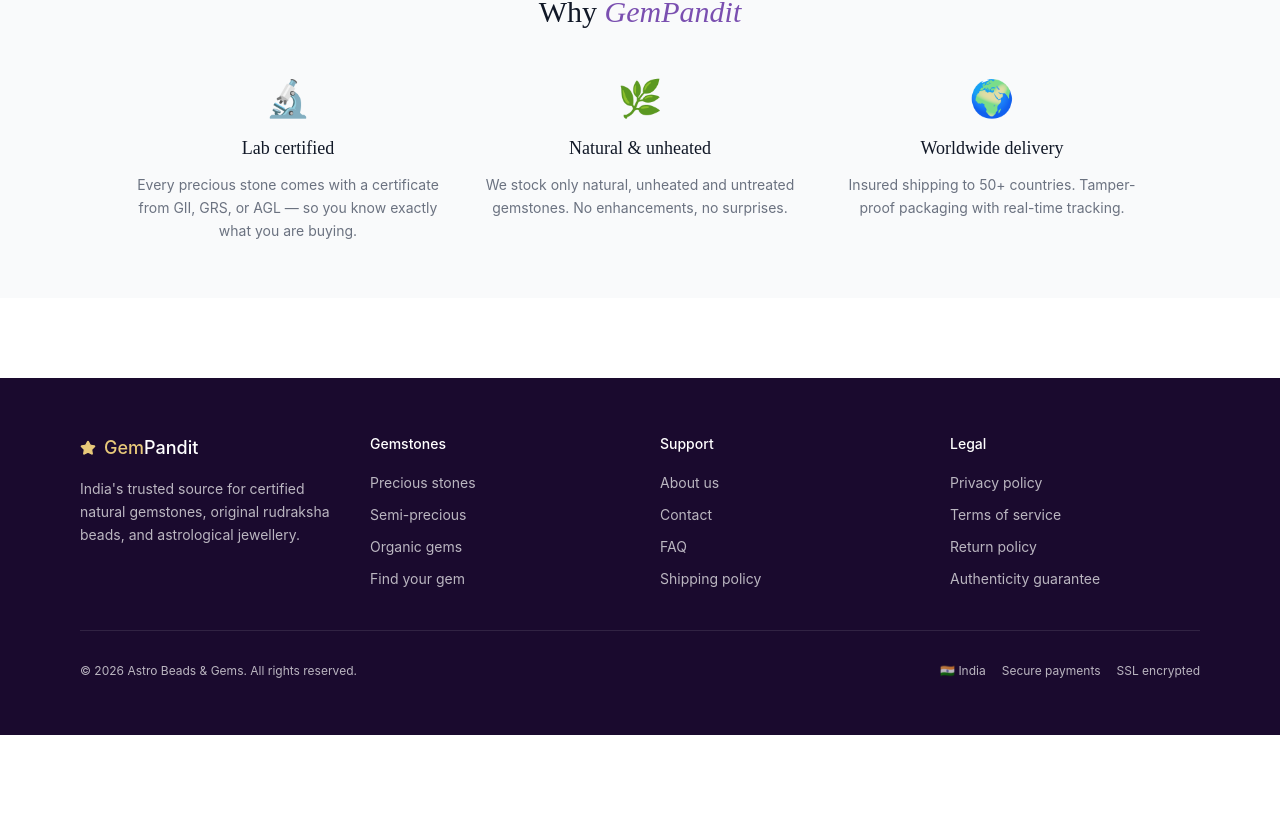
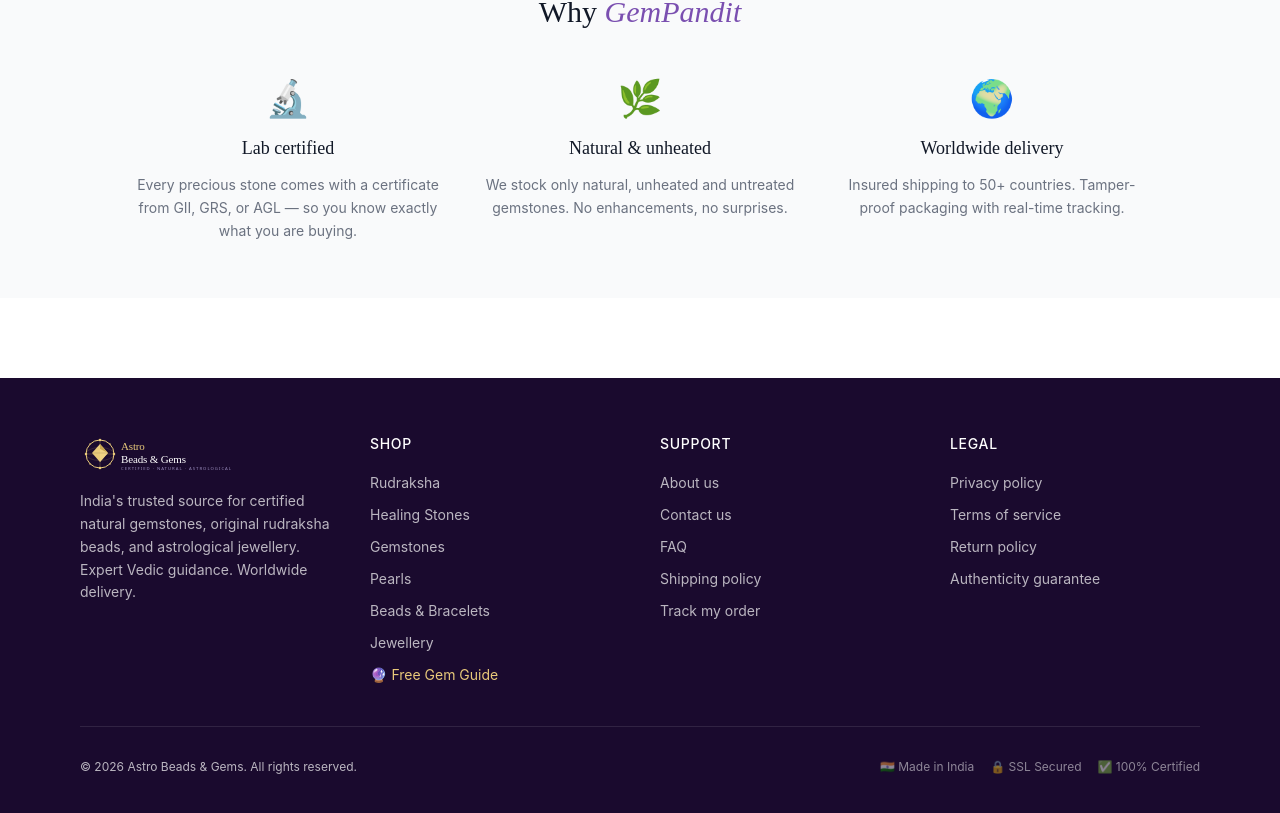
Before and after one commit to pjsp1015-beep/astrobeads, a Next.js app: page / in a window 1280 px wide. Shown: the part 1829-2642 px from the top of the page. Before the commit the page ends 2564 px from the top, so only its background shows below. Built offline with nearby package versions, Linux system fonts and the light colour scheme; no server answers; the database is empty.

Commit message:
Update Footer component with logo and new text
Replaced star icon with logo image and updated footer content.

```diff
--- a/src/components/layout/Footer.tsx
+++ b/src/components/layout/Footer.tsx
@@ -1,6 +1,5 @@
-// src/components/layout/Footer.tsx
 import Link from 'next/link'
-import { Star } from 'lucide-react'
+import Image from 'next/image'
 
 export function Footer() {
   return (
@@ -8,65 +7,49 @@
       <div className="max-w-6xl mx-auto px-4 py-14">
         <div className="grid md:grid-cols-4 gap-10 mb-10">
           <div>
-            <div className="flex items-center gap-2 mb-4">
-              <Star className="w-4 h-4 text-gold-400 fill-gold-400" />
-              <span className="text-lg font-medium text-white">
-                <span className="text-gold-400">Gem</span>Pandit
-              </span>
+            <div className="mb-4">
+              <Image src="/logo.svg" alt="Astro Beads & Gems" width={160} height={40} />
             </div>
-            <p className="text-sm leading-relaxed">
-              India's trusted source for certified natural gemstones, original rudraksha beads, and astrological jewellery.
-            </p>
+            <p className="text-sm leading-relaxed">India's trusted source for certified natural gemstones, original rudraksha beads, and astrological jewellery. Expert Vedic guidance. Worldwide delivery.</p>
           </div>
-          {[
-            {
-              title: 'Gemstones',
-              links: [
-                { href: '/catalog?category=precious', label: 'Precious stones' },
-                { href: '/catalog?category=semi-precious', label: 'Semi-precious' },
-                { href: '/catalog?category=organic', label: 'Organic gems' },
-                { href: '/quiz', label: 'Find your gem' },
-              ],
-            },
-            {
-              title: 'Support',
-              links: [
-                { href: '/about', label: 'About us' },
-                { href: '/contact', label: 'Contact' },
-                { href: '/faq', label: 'FAQ' },
-                { href: '/shipping', label: 'Shipping policy' },
-              ],
-            },
-            {
-              title: 'Legal',
-              links: [
-                { href: '/privacy', label: 'Privacy policy' },
-                { href: '/terms', label: 'Terms of service' },
-                { href: '/returns', label: 'Return policy' },
-                { href: '/authenticity', label: 'Authenticity guarantee' },
-              ],
-            },
-          ].map(({ title, links }) => (
-            <div key={title}>
-              <h4 className="text-white font-medium mb-4 text-sm">{title}</h4>
-              <ul className="space-y-2">
-                {links.map(({ href, label }) => (
-                  <li key={href}>
-                    <Link href={href} className="text-sm hover:text-gold-400 transition-colors">
-                      {label}
-                    </Link>
-                  </li>
-                ))}
-              </ul>
-            </div>
-          ))}
+          <div>
+            <h4 className="text-white font-medium mb-4 text-sm uppercase tracking-wider">Shop</h4>
+            <ul className="space-y-2">
+              <li><Link href="/catalog?category=rudraksha" className="text-sm hover:text-gold-400 transition-colors">Rudraksha</Link></li>
+              <li><Link href="/catalog?category=healing-stones" className="text-sm hover:text-gold-400 transition-colors">Healing Stones</Link></li>
+              <li><Link href="/catalog?category=gemstones" className="text-sm hover:text-gold-400 transition-colors">Gemstones</Link></li>
+              <li><Link href="/catalog?category=pearls" className="text-sm hover:text-gold-400 transition-colors">Pearls</Link></li>
+              <li><Link href="/catalog?category=beads-bracelets" className="text-sm hover:text-gold-400 transition-colors">Beads & Bracelets</Link></li>
+              <li><Link href="/catalog?category=jewellery" className="text-sm hover:text-gold-400 transition-colors">Jewellery</Link></li>
+              <li><Link href="/quiz" className="text-sm text-gold-400 hover:text-gold-300 transition-colors">🔮 Free Gem Guide</Link></li>
+            </ul>
+          </div>
+          <div>
+            <h4 className="text-white font-medium mb-4 text-sm uppercase tracking-wider">Support</h4>
+            <ul className="space-y-2">
+              <li><Link href="/about" className="text-sm hover:text-gold-400 transition-colors">About us</Link></li>
+              <li><Link href="/contact" className="text-sm hover:text-gold-400 transition-colors">Contact us</Link></li>
+              <li><Link href="/faq" className="text-sm hover:text-gold-400 transition-colors">FAQ</Link></li>
+              <li><Link href="/shipping" className="text-sm hover:text-gold-400 transition-colors">Shipping policy</Link></li>
+              <li><Link href="/track" className="text-sm hover:text-gold-400 transition-colors">Track my order</Link></li>
+            </ul>
+          </div>
+          <div>
+            <h4 className="text-white font-medium mb-4 text-sm uppercase tracking-wider">Legal</h4>
+            <ul className="space-y-2">
+              <li><Link href="/privacy" className="text-sm hover:text-gold-400 transition-colors">Privacy policy</Link></li>
+              <li><Link href="/terms" className="text-sm hover:text-gold-400 transition-colors">Terms of service</Link></li>
+              <li><Link href="/returns" className="text-sm hover:text-gold-400 transition-colors">Return policy</Link></li>
+              <li><Link href="/authenticity" className="text-sm hover:text-gold-400 transition-colors">Authenticity guarantee</Link></li>
+            </ul>
+          </div>
         </div>
         <div className="border-t border-white/10 pt-8 flex flex-col md:flex-row justify-between items-center gap-4 text-xs">
           <p>© {new Date().getFullYear()} Astro Beads & Gems. All rights reserved.</p>
-          <div className="flex gap-4 items-center">
-            <span>🇮🇳 India</span>
-            <span>Secure payments</span>
-            <span>SSL encrypted</span>
+          <div className="flex gap-4 items-center text-white/50">
+            <span>🇮🇳 Made in India</span>
+            <span>🔒 SSL Secured</span>
+            <span>✅ 100% Certified</span>
           </div>
         </div>
       </div>
```
